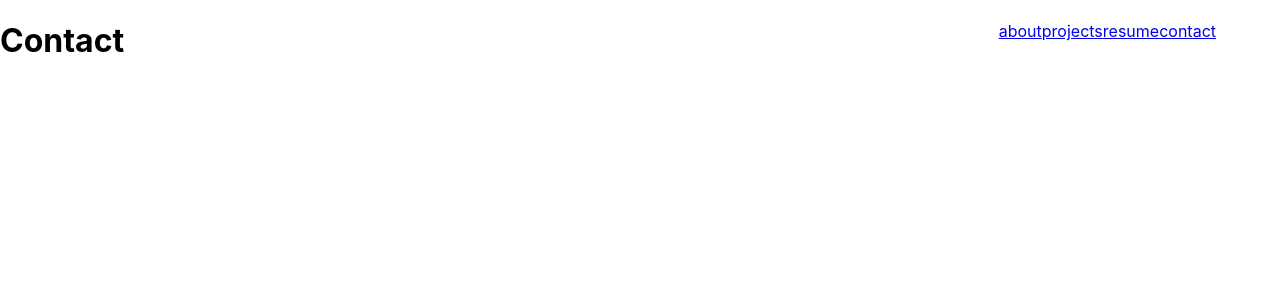
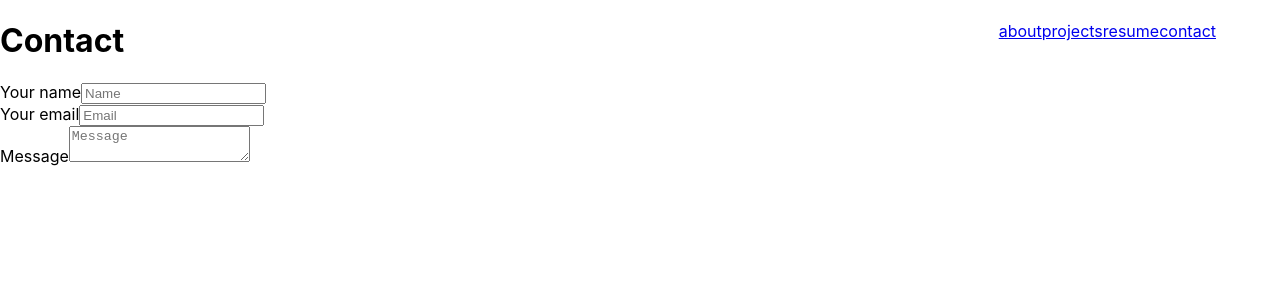
Before and after one commit to clinthof/portfolio, a React (Create React App) app: page /contact in a window 1280 px wide. Shown: the top 300 px of the page. Built offline with nearby package versions, Linux system fonts and the light colour scheme.

Commit message:
Contact form placeholder; update styles

```diff
--- a/src/App.tsx
+++ b/src/App.tsx
@@ -1,11 +1,11 @@
 import React from 'react';
 import './App.css';
+import { Route, Switch } from "wouter";
 import About from './components/About/About';
 import Projects from './components/Projects/Projects';
 import Resume from './components/Resume/Resume';
 import Contact from './components/Contact/Contact';
 import Navbar from './components/NavBar/Navbar';
-import { Route, Switch } from "wouter";
 
 const App: React.FC = () => {
   return (
--- a/src/Styles.tsx
+++ b/src/Styles.tsx
@@ -11,6 +11,16 @@ const CardWrapper = styled.div`
     grid-template-columns: repeat(3, 1fr);
     gap: 10px;
     grid-template: 150px / auto auto auto;
+    border: 4px solid black;
 `;
 
-export { CustomNav, CardWrapper, }
+const ContactDiv = styled.div`
+    width: 100%;
+    padding: 12px 20px;
+    margin: 8px 0;
+    display: inline-block;
+    border-radius: 4px;
+    box-sizing: border-box;
+`;
+
+export { CustomNav, CardWrapper, ContactDiv, }
--- a/src/components/Contact/Contact.tsx
+++ b/src/components/Contact/Contact.tsx
@@ -1,12 +1,40 @@
-import React from 'react'
+import React, { useState } from 'react'
+import { ContactDiv } from '../../Styles'
 
 const Contact: React.FC = () => {
     return (
         <div id="contact">
             <h1>Contact</h1>
             <div id="contact-form-container">
-                <form>
-
+                <form
+                    method='POST'
+                >
+                    <div>
+                        <label htmlFor='name'>Your name</label>
+                        <input
+                            type='text'
+                            name='name'
+                            placeholder='Name'
+                            required
+                        />
+                    </div>
+                    <div>
+                        <label htmlFor='email'>Your email</label>
+                        <input
+                                type='email'
+                                name='email'
+                                placeholder='Email'
+                                required
+                            />
+                    </div>
+                    <div>
+                        <label htmlFor='message'>Message</label>
+                        <textarea
+                                placeholder='Message'
+                                name='message'
+                                required
+                            />
+                    </div>
                 </form>
             </div>
         </div>
--- a/src/components/NavBar/Navbar.tsx
+++ b/src/components/NavBar/Navbar.tsx
@@ -5,7 +5,7 @@ import { CustomNav } from '../../Styles'
 
 const Navbar: React.FC = () => {
     return (
-        <>
+        <div>
             <CustomNav>
                 {links.map(link =>
                     <Link to={link.url} key={link.id}>
@@ -13,7 +13,7 @@ const Navbar: React.FC = () => {
                     </Link>
                     )}
             </CustomNav>
-        </>
+        </div>
     )
 }
 
--- a/src/components/Projects/Projects.tsx
+++ b/src/components/Projects/Projects.tsx
@@ -8,7 +8,7 @@ const Projects: React.FC = () => {
             <h1>Recent Projects</h1>
             <CardWrapper>
                 {projects.map(project =>
-                    <div key={project.id}>
+                    <div key={project.id} style={{'border':'2px solid black'}}>
                         {project.title} - {project.tools}
                     </div>)}
             </CardWrapper>
--- a/src/index.tsx
+++ b/src/index.tsx
@@ -7,7 +7,7 @@ import { createGlobalStyle } from 'styled-components';
 
 const GlobalStyle = createGlobalStyle`
 
-`
+`;
 
 ReactDOM.render(
   <React.StrictMode>
```
